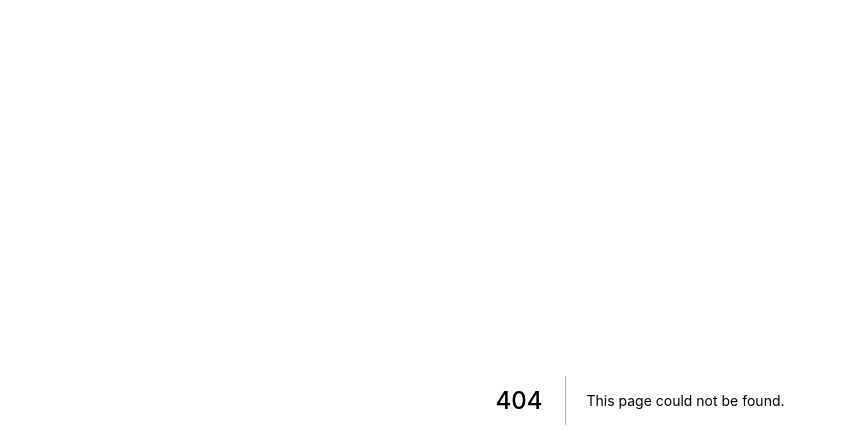
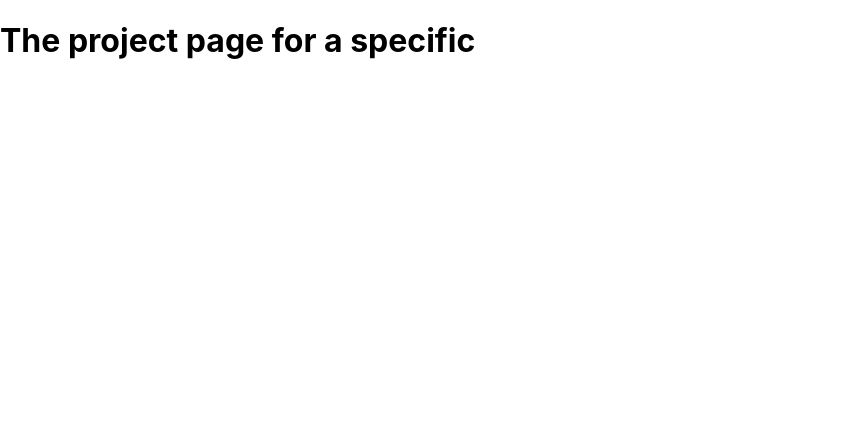
Before and after one commit to chagy/next-react-coures, a Next.js app: page /clients/1/1 in a window 1280 px wide. Before the commit this address had no page. Shown: the top 448 px of the page, without its empty margins (0-846 px from the left). Built offline with nearby package versions, Linux system fonts and the light colour scheme.

Commit message:
Building Nested

```diff
--- /dev/null
+++ b/pages/clients/[id]/[clientprojectid].js
@@ -0,0 +1,13 @@
+import { useRouter } from "next/router";
+
+function SelectedClientProjectPage() {
+  const router = useRouter();
+  console.log(router.query);
+  return (
+    <div>
+      <h1>The project page for a specific</h1>
+    </div>
+  );
+}
+
+export default SelectedClientProjectPage;
```
Also changed, not shown: pages/clients/[id]/index.js (added, +9 -0 lines), pages/clients/index.js (added, +9 -0 lines).
